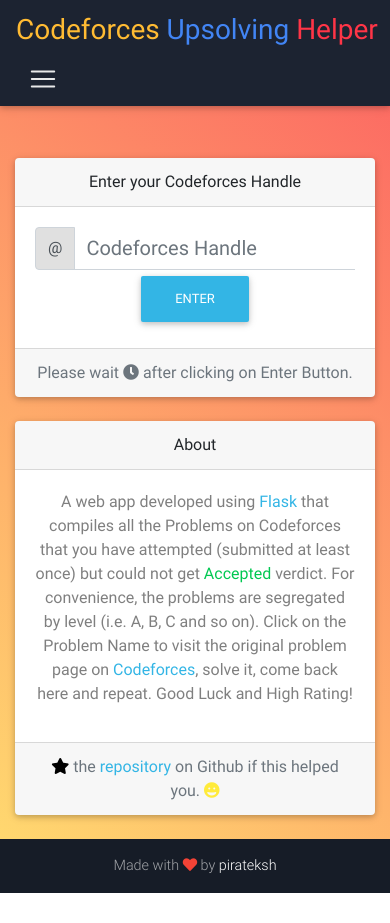
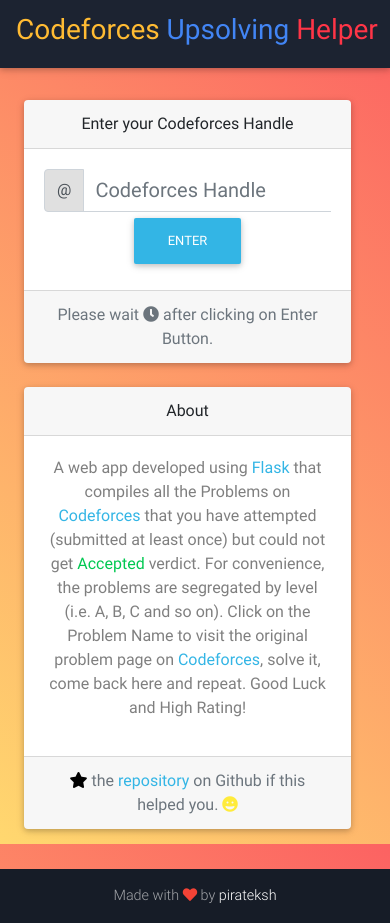
Before and after one commit to pirateksh/codeforces-upsolving-helper, a Flask app: page / in a window 390 px wide. Before the commit the page ends 893 px from the top, so only its background shows below. Run offline with Flask 2, Linux system fonts and the light colour scheme; some libraries are stand-ins or nearby versions.

Commit message:
Enabled Mobile Responsiveness

```diff
--- a/templates/base.html
+++ b/templates/base.html
@@ -2,6 +2,9 @@
 <html lang="en">
 <head>
     <meta charset="UTF-8">
+    <meta charset="utf-8">
+    <meta name="viewport" content="width=device-width, initial-scale=1, shrink-to-fit=no">
+    <meta http-equiv="x-ua-compatible" content="ie=edge">
     <title>
         {% block title %}Base{% endblock %}
     </title>
@@ -25,7 +28,7 @@
 </head>
 <body class="peach-gradient">
     {% include 'navbar.html' %}
-    <br> <br>
+
     {% for message in get_flashed_messages() %}
       <div class="flash">{{ message }}</div>
     {% endfor %}
--- a/templates/home.html
+++ b/templates/home.html
@@ -5,8 +5,7 @@
 {% block content %}
 	<main>
 		<div class="container">
-			<div class="row">
-				<div class="col-12 col-sm-12 col-md-12 col-lg-12 col-xl-12">
+			<section class="mx-4 my-3 py-3">
 				<div class="card text-center">
 					<form method="post" action="{{ url_for('home_view') }}">
 						<div class="card-header">
@@ -26,10 +25,10 @@
 						</div>
 					</form>
 				</div>
+
 				<br>
 				{% if status %}
 					{% if status == "OK" %}
-							<br/>
 						<div class="card text-center">
 							<div class="card-header">
 								Status: {{ status }}
@@ -38,6 +37,7 @@
 								{% if handle %}
 									<h2>Your Handle: {{ handle }}</h2>
 									<h3>Total Problems attempted(at least once) but unsolved are: {{ total_unsolved }}</h3>
+									<i class="fas fa-scroll"></i> Scroll down to see unsolved Problems.
 								{% endif %}
 							</div>
 							<div class="card-footer text-muted">
@@ -76,7 +76,7 @@
 							About
 						</div>
 						<div class="card-body">
-								<p class="text-black-50">A web app developed using <a class="text-info" href="https://flask.palletsprojects.com/en/1.1.x/quickstart/#a-minimal-application" target="_blank">Flask</a> that compiles all the Problems on Codeforces that you have attempted (submitted at least once) but could not get <span class="text-success">Accepted</span> verdict. For convenience, the problems are segregated by level (i.e. A, B, C and so on). Click on the Problem Name to visit the original problem page on <a class="text-info" href="https://codeforces.com/" target="_blank">Codeforces</a>, solve it, come back here and repeat. Good Luck and High Rating!
+							<p class="text-black-50">A web app developed using <a class="text-info" href="https://flask.palletsprojects.com/en/1.1.x/quickstart/#a-minimal-application" target="_blank">Flask</a> that compiles all the Problems on <a class="text-info" href="https://codeforces.com/" target="_blank">Codeforces</a> that you have attempted (submitted at least once) but could not get <span class="text-success">Accepted</span> verdict. For convenience, the problems are segregated by level (i.e. A, B, C and so on). Click on the Problem Name to visit the original problem page on <a class="text-info" href="https://codeforces.com/" target="_blank">Codeforces</a>, solve it, come back here and repeat. Good Luck and High Rating!
 							</p>
 						</div>
 						<div class="card-footer text-muted">
@@ -84,8 +84,7 @@
 						</div>
 					</div>
 				{% endif %}
-				</div>
-			</div>
+			</section>
 		</div>
 	</main>
 {% endblock %}
--- a/templates/navbar.html
+++ b/templates/navbar.html
@@ -1,10 +1,6 @@
 <!--Navbar -->
 <nav class="mb-1 navbar navbar-expand-lg navbar-dark default-color-50">
   <a class="navbar-brand" href="#"><h3><b><span class="text-warning">Codeforces</span> <span class="text-primary">Upsolving</span> <span class="text-danger">Helper</span></b></h3></a>
-  <button class="navbar-toggler" type="button" data-toggle="collapse" data-target="#navbarSupportedContent-4"
-    aria-controls="navbarSupportedContent-4" aria-expanded="false" aria-label="Toggle navigation">
-    <span class="navbar-toggler-icon"></span>
-  </button>
   <div class="collapse navbar-collapse" id="navbarSupportedContent-4">
     <ul class="navbar-nav ml-auto">
       <li class="nav-item active">
```
Lines whose indentation alone changed are shown as unchanged.
